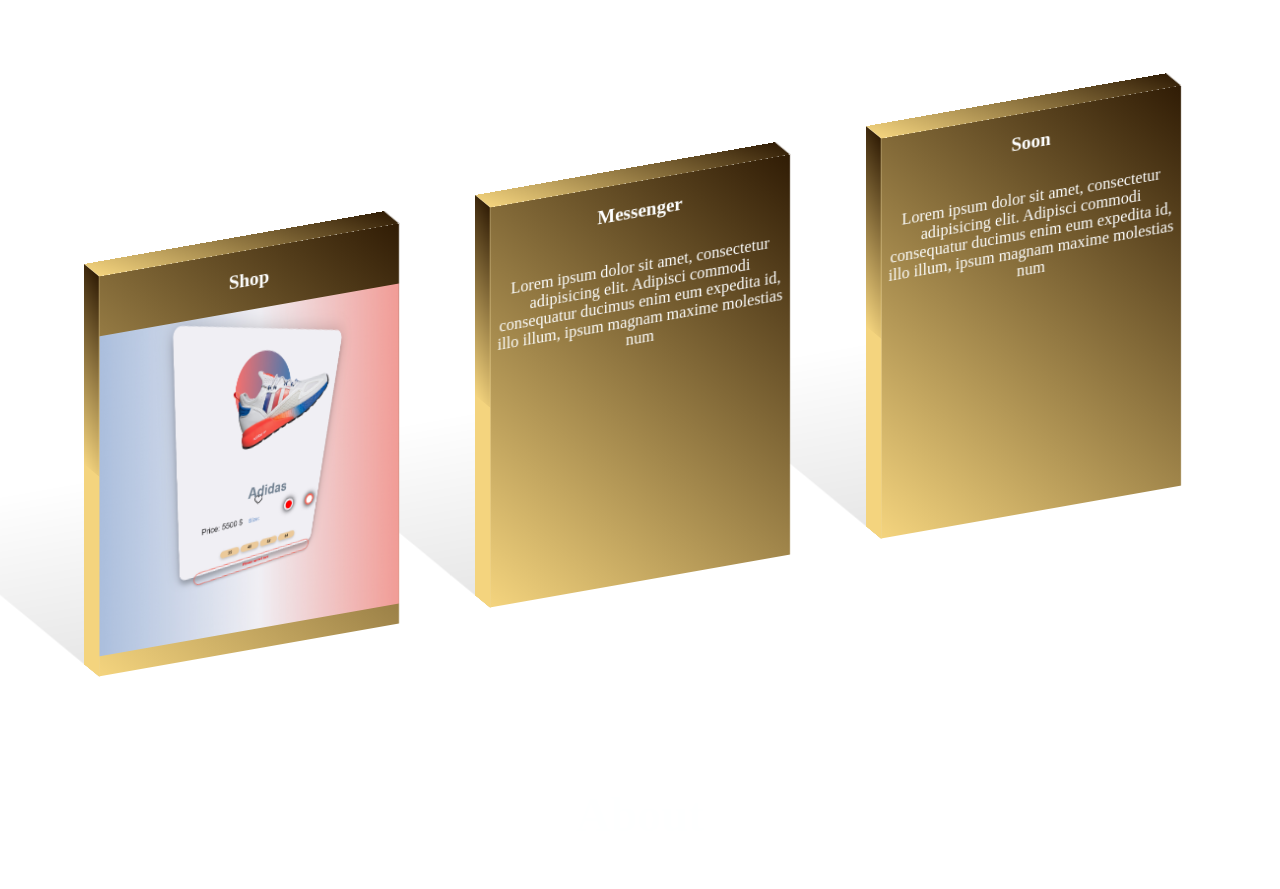
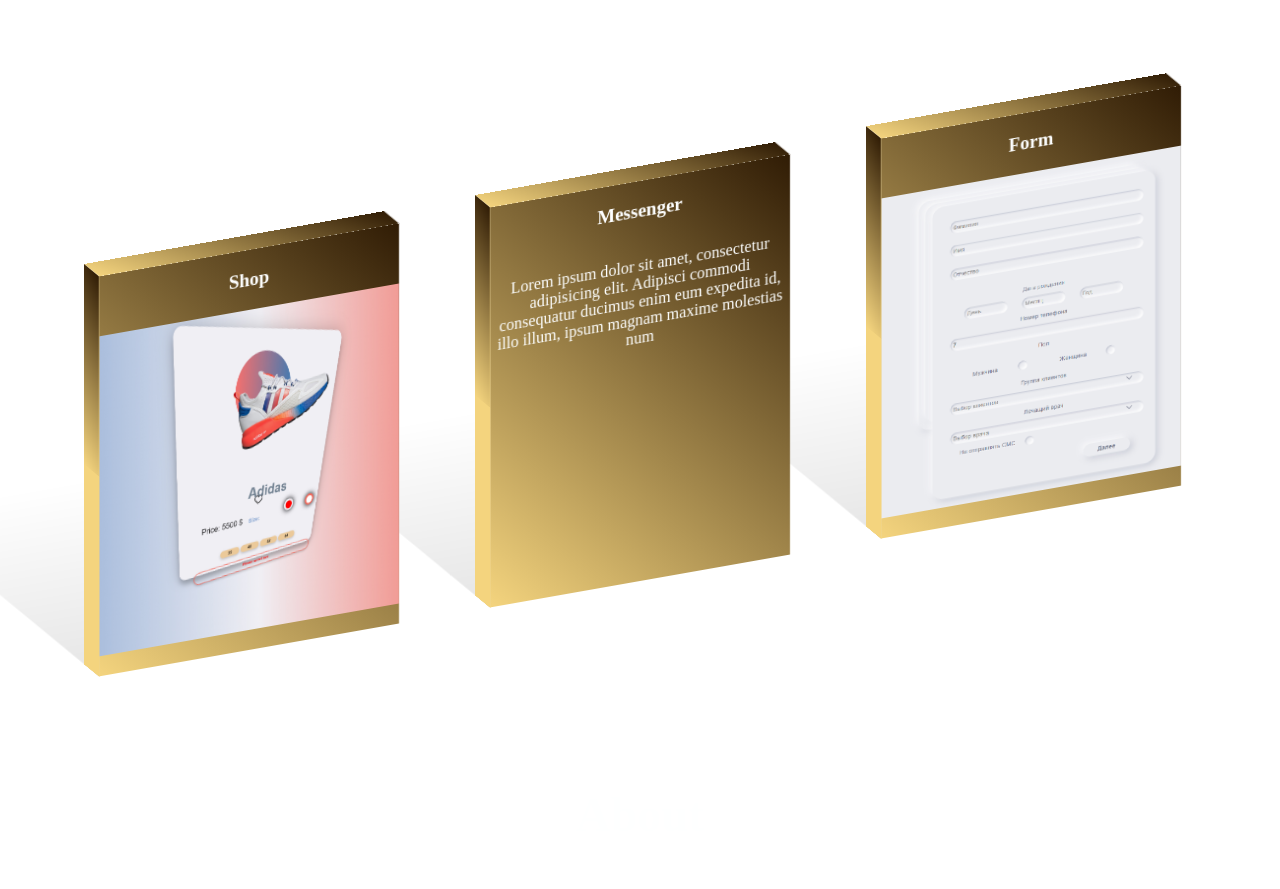
Before and after one commit to Tilek0/Web-Resume, a plain HTML site: page index.html in a window 1280 px wide. Shown: the part 3020-3909 px from the top of the page. Drawn offline with Linux system fonts and the light colour scheme.

Commit message:
new page link

```diff
--- a/index.html
+++ b/index.html
@@ -123,13 +123,12 @@
       </div>
       <div class="portfolio-container-card wow">
         <div class="portfolio-container-card-disc">
-          <h3>Soon</h3>
+          <h3>Form</h3>
         </div>
         <div class="portfolio-container-card-content">
-          <p>
-            Lorem ipsum dolor sit amet, consectetur adipisicing elit. Adipisci commodi consequatur ducimus enim eum
-            expedita id, illo illum, ipsum magnam maxime molestias num
-          </p>
+          <a href="https://tilek-form.herokuapp.com/">
+            <img  src="./img/form.jpg" alt="#">
+          </a>
         </div>
       </div>
     </div>
```
Also changed, not shown: img/form.jpg (added).
